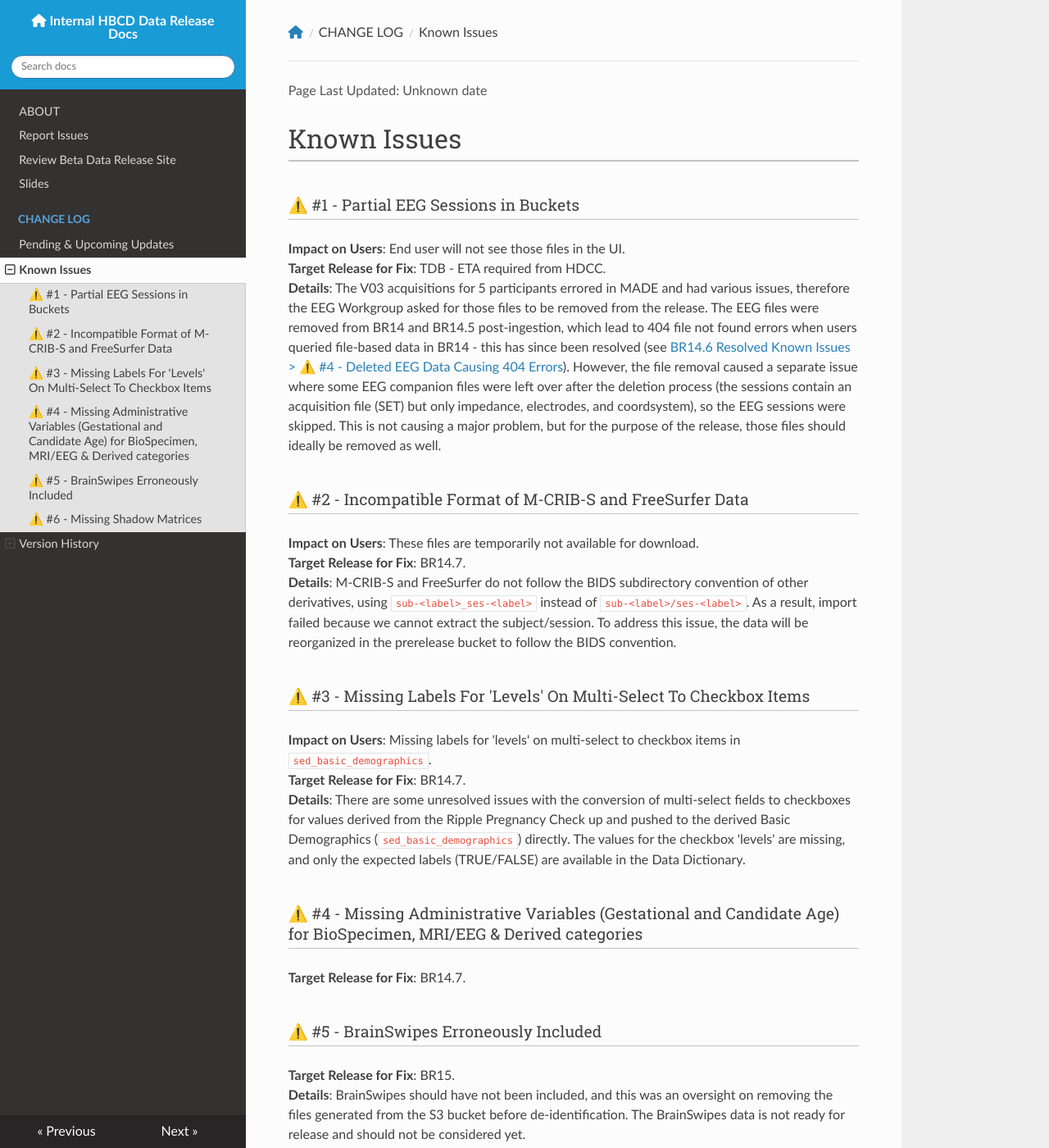
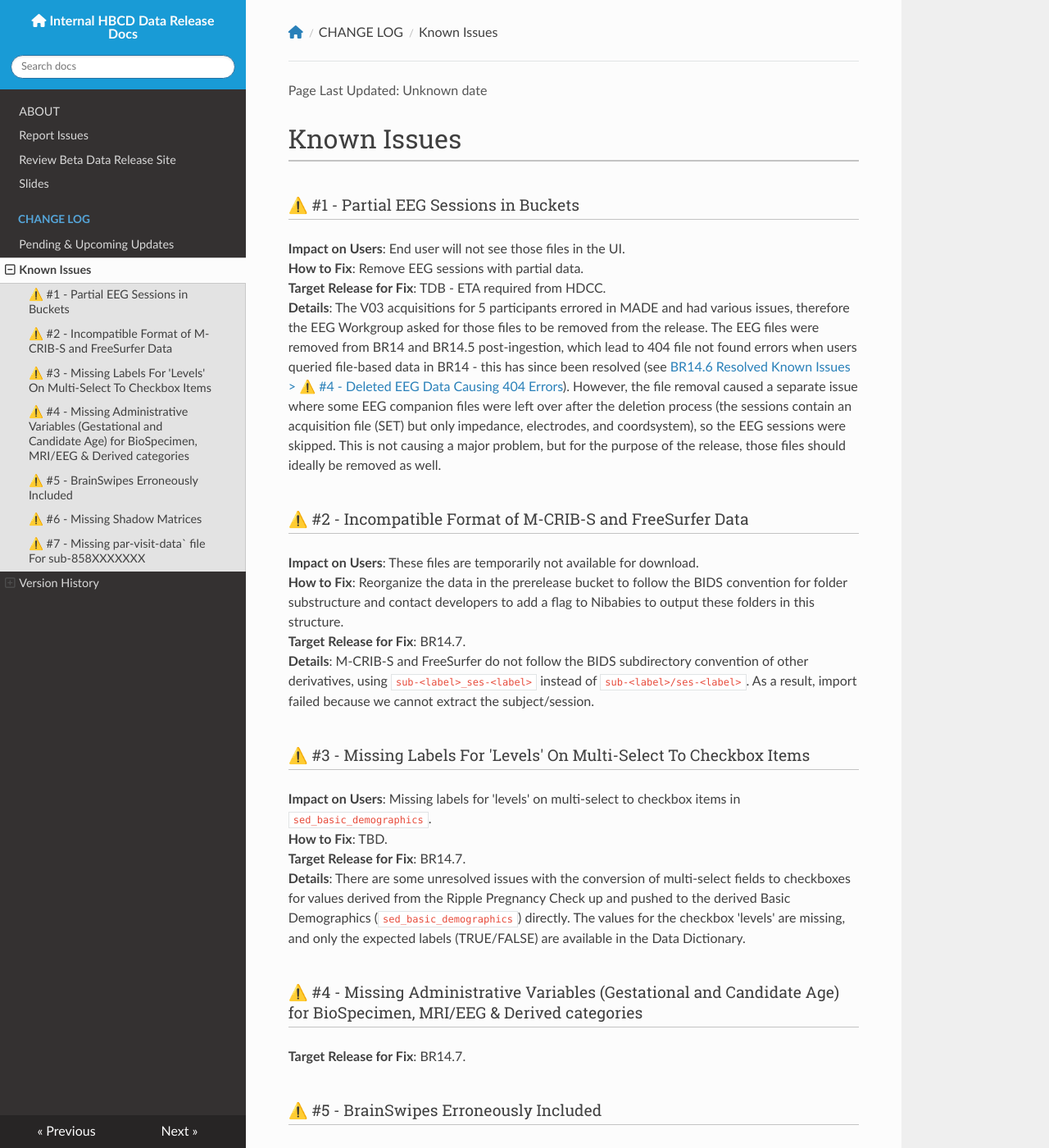
Before and after one commit to DCAN-Labs/hbcd-docs-internal, an MkDocs documentation site: the page built from docs/changelog/knownissues.md, in a window 1280 px wide and 1400 px high. Shown: the whole window at 82% size. Built offline with MkDocs 1.6.1, drawn with Linux system fonts in a browser that asks for light colours; nearby versions of some CDN libraries; some of the changed text lies outside the part shown.

Commit message:
add known issue and how to fix sections

```diff
--- a/docs/changelog/knownissues.md
+++ b/docs/changelog/knownissues.md
@@ -2,16 +2,19 @@
 
 ### ⚠️ #1 - Partial EEG Sessions in Buckets
 **Impact on Users**: End user will not see those files in the UI.
+**How to Fix**: Remove EEG sessions with partial data.
 **Target Release for Fix**: TDB - ETA required from HDCC.
 **Details**: The V03 acquisitions for 5 participants errored in MADE and had various issues, therefore the EEG Workgroup asked for those files to be removed from the release. The EEG files were removed from BR14 and BR14.5 post-ingestion, which lead to 404 file not found errors when users queried file-based data in BR14 - this has since been resolved (see [BR14.6 Resolved Known Issues > ⚠️ #4 - Deleted EEG Data Causing 404 Errors](versions/BR14.6.md/#4-deleted-eeg-data-causing-404-errors)). However, the file removal caused a separate issue where some EEG companion files were left over after the deletion process (the sessions contain an acquisition file (SET) but only impedance, electrodes, and coordsystem), so the EEG sessions were skipped. This is not causing a major problem, but for the purpose of the release, those files should ideally be removed as well.
 
 ### ⚠️ #2 - Incompatible Format of M-CRIB-S and FreeSurfer Data
 **Impact on Users**: These files are temporarily not available for download.
+**How to Fix**: Reorganize the data in the prerelease bucket to follow the BIDS convention for folder substructure and contact developers to add a flag to Nibabies to output these folders in this structure.
 **Target Release for Fix**: BR14.7.
-**Details**: M-CRIB-S and FreeSurfer do not follow the BIDS subdirectory convention of other derivatives, using `sub-<label>_ses-<label>` instead of `sub-<label>/ses-<label>`. As a result, import failed because we cannot extract the subject/session. To address this issue, the data will be reorganized in the prerelease bucket to follow the BIDS convention.
+**Details**: M-CRIB-S and FreeSurfer do not follow the BIDS subdirectory convention of other derivatives, using `sub-<label>_ses-<label>` instead of `sub-<label>/ses-<label>`. As a result, import failed because we cannot extract the subject/session.
 
 ### ⚠️ #3 - Missing Labels For 'Levels' On Multi-Select To Checkbox Items
 **Impact on Users**: Missing labels for 'levels' on multi-select to checkbox items in `sed_basic_demographics`.
+**How to Fix**: TBD.
 **Target Release for Fix**: BR14.7.
 **Details**: There are some unresolved issues with the conversion of multi-select fields to checkboxes for values derived from the Ripple Pregnancy Check up and pushed to the derived Basic Demographics (`sed_basic_demographics`) directly. The values for the checkbox 'levels' are missing, and only the expected labels (TRUE/FALSE) are available in the Data Dictionary.
 
@@ -23,5 +26,12 @@
 **Details**: BrainSwipes should have not been included, and this was an oversight on removing the files generated from the S3 bucket before de-identification. The BrainSwipes data is not ready for release and should not be considered yet.
 
 ### ⚠️ #6 - Missing Shadow Matrices
+**How to Fix**: TBD.
 **Target Release for Fix**: TBD (Review required from LORIS).
 **Details**: Shadow matrices are missing for BrainSwipes (should not be considered yet) and the BioSpecimen data, which follows a different process and for which we currently do not have a clear way to populate blank fields.
+
+### ⚠️ #7 - Missing `par-visit-dat`a` file For sub-858XXXXXXX
+**Impact on Users**: This participant is absent from the database (DW queries), but is present in phenotype files.
+**How to Fix**: Lasso needs the proper entry to be added in par-visit-data.tsv.
+**Target Release for Fix**: TBD.
+**Details**: This was hacked by the Lasso team to not block ingestion, but in a real scenario, ingestion would not be possible.
```
